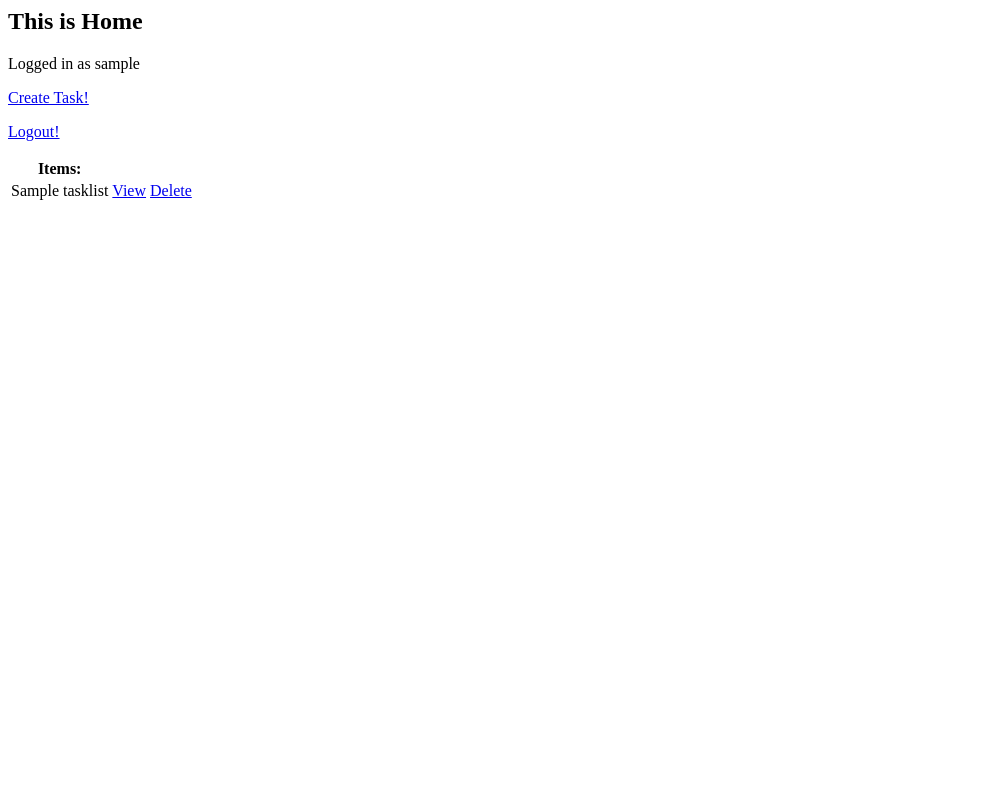
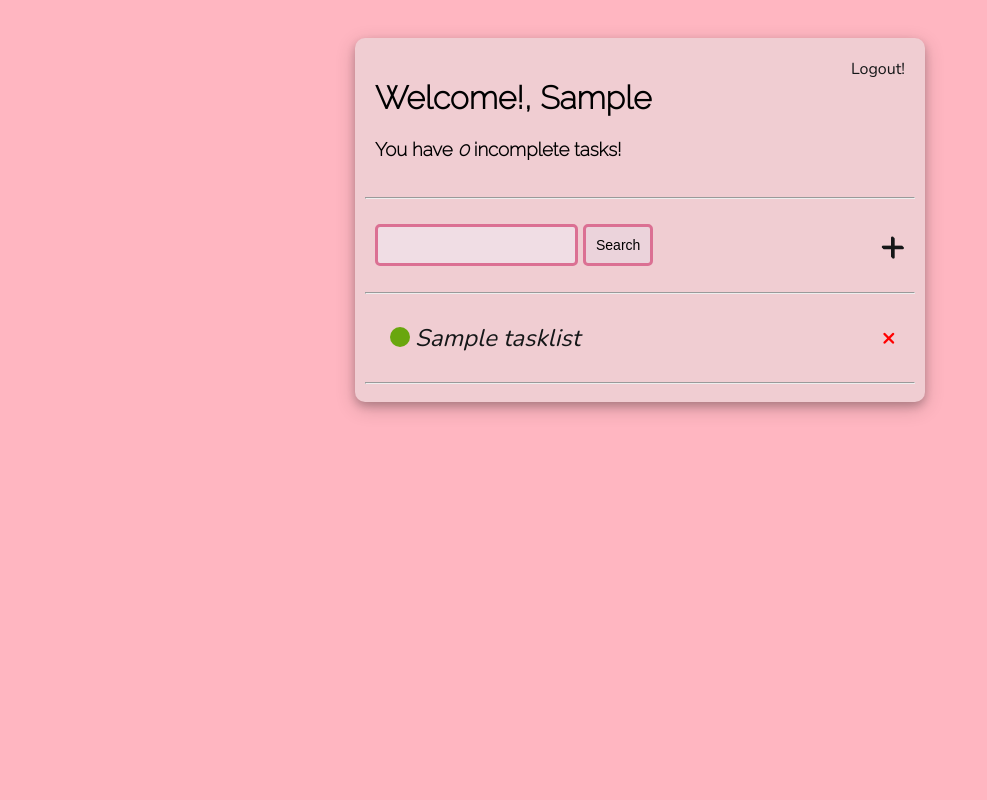
Before and after one commit to Parth-Kushwaha/todo, a Django app: page /home/ in a window 1280 px wide. Shown: the whole page, without its empty margins (0-987 px from the left). Run offline with Django 4.2, Linux system fonts and the light colour scheme; a user stored in the database is signed in; tables that the repository leaves empty hold one stand-in row (values such as "Sample post").

Commit message:
css implemented

```diff
--- a/authentication/templates/authentication/login_page.html
+++ b/authentication/templates/authentication/login_page.html
@@ -1,11 +1,12 @@
+{% extends 'base.html' %}
 {% block content %}
 
 <h2>LOGIN PAGE</h2>
-{{message}}
+
 <form method='post'>
     {{form.as_p}}
     {% csrf_token %}
-    <button type='submit'>LOGIN</button>
+    <button class='button' type='submit'>LOGIN</button>
 </form>
 <a href='{% url "signup" %}'><p>Not Registered yet? Click to Register!</p></a>
 {% endblock content %}
--- a/authentication/templates/authentication/signup_page.html
+++ b/authentication/templates/authentication/signup_page.html
@@ -1,10 +1,11 @@
+{% extends 'base.html' %}
 {% block content %}
 
 <h2>SIGNUP PAGE:</h2>
 <form method='post'>
     {{form.as_p}}
     {% csrf_token %}
-    <button type='submit'>Register!</button>
+    <button class='button' type='submit'>Register!</button>
 </form>
 <p>Already registered?, Go to <a href='{% url "login" %}'>Login</a></p>
 {% endblock content %}
--- a/authentication/views.py
+++ b/authentication/views.py
@@ -3,7 +3,6 @@ from django.contrib.auth import login,logout, authenticate
 from . import forms
 
 def login_user(request):
-    message='message:'
     form=forms.loginForm()
     if request.method=='POST':
         form=forms.loginForm(request.POST)
@@ -17,7 +16,7 @@ def login_user(request):
                 return redirect('home')
             else:
                 message='Login Failed'
-    return render(request, 'authentication/login_page.html', context={'form':form, 'message':message})
+    return render(request, 'authentication/login_page.html', context={'form':form})
 
 def signup_user(request):
     form=forms.SignUpForm()
--- a/tasklist/templates/tasklist/delete_confirm.html
+++ b/tasklist/templates/tasklist/delete_confirm.html
@@ -1,8 +1,9 @@
+{% extends 'base.html' %}
 {% block content %}
 <h2>Are you sure you want to delete this task?</h2>
 <form method='post'>
     {% csrf_token %}
-    <button type='submit'>Delete</button>
+    <button class='button' type='submit'>Delete</button>
 </form>
 
 {% endblock %}
--- a/tasklist/templates/tasklist/edit_task.html
+++ b/tasklist/templates/tasklist/edit_task.html
@@ -1,8 +1,9 @@
+{% extends 'base.html' %}
 {% block content %}
 <h3> Task: </h3>
 <form method='post'>
     {{edit_form.as_p}}
     {% csrf_token %}
-    <button type='submit'>Done</button>
+    <button class='button' type='submit'>Done</button>
 </form>
 {% endblock %}
--- a/tasklist/templates/tasklist/home.html
+++ b/tasklist/templates/tasklist/home.html
@@ -1,23 +1,51 @@
+{% extends 'base.html' %}
 {% block content %}
-<h2>This is Home</h2>
-<p>Logged in as {{user.username}}</p>
-<a href='{% url "task-form" %}'><p>Create Task!</p></a>
-<a href='{% url "logout-user" %}'><p>Logout!</p></a>
-<table>
-    <tr>
-        <th>Items: </th>
-        <th></th>
-    </tr>
+<div class='header-bar'>
+    <div>
+        <h1>Welcome!, {{user.username | capfirst}}</h1>
+        <h3> You have <i>{{count}}</i> incomplete task{{count|pluralize:'s'}}!</h3>
+    </div>
+
+    <a href='{% url "logout-user" %}'>Logout!</a>
+</div>
+
+<hr/>
+
+<div id='search-create-wrapper'>
+    <form method='get' class="search-form">
+        <input type='text' name="search-area" value="{{search}}"/>
+        <input class='button' type='submit' value='Search' />
+    </form>
+    <a id='add-link' href='{% url "task-form" %}'>&#43;</a>
+</div>
+
+<hr/>
+<div class='task-items-wrapper'>
     {% for task in items %}
-    <tr>
-        <td>{{task.title}} </td>
-        <td><a href='{% url "edit-task" task.id %}'>View</a></td>
-        <td><a href='{% url "delete-task" task.id %}'>Delete</a></td>
-    </tr>
+    <div class='task-wrapper'>
+        {% if task.complete %}
+            <div class='task-title'>
+                <div class='task-complete-icon'></div>
+                <i><a href="{% url 'edit-task' task.id %}">{{task.title}}</a></i>
+            </div>
+            <a class='delete-link' href='{% url "delete-task" task.id %}'>&#215;</a>
 
+        {% else %}
+            <div class='task-title'>
+                <div class='task-incomplete-icon'></div>
+                <a href="{% url 'edit-task' task.id %}">{{task.title}}</a>
+            </div>
+            <a class='delete-link' href='{% url "delete-task" task.id %}'>&#215;</a>
+
+        {% endif%}
+
+    </div>
+    <hr/>
     {% empty %}
-    <p>No Items</p>
+    <h3>No Items</h3>
     {% endfor %}
-</table>
+</div>
+
+
 
 {% endblock content %}
--- a/tasklist/templates/tasklist/task_form.html
+++ b/tasklist/templates/tasklist/task_form.html
@@ -1,9 +1,10 @@
+{% extends 'base.html' %}
 {% block content %}
 <h2>Create a task: </h2>
 <form method='post'>
     {{form.as_p}}
     {% csrf_token %}
-    <button type='submit'>Create!</button>
+    <button class='button' type='submit'>Create!</button>
 </form>
 {{message}}
 {% endblock %}
--- a/tasklist/views.py
+++ b/tasklist/views.py
@@ -6,8 +6,17 @@ from . import forms
 # Create your views here.
 @login_required
 def home_view(request):
-    items= TaskList.objects.all()
-    return render(request, 'tasklist/home.html',context={"items":items})
+    items= TaskList.objects.filter(user=request.user)
+    incomplete_items=TaskList.objects.filter(user=request.user,complete=False).count()
+
+    search_input=request.GET.get('search-area') or ''
+    if search_input:
+        items=TaskList.objects.filter(user=request.user, title__icontains=search_input)
+
+    context={"items":items,
+              'count':incomplete_items,
+              'search':search_input}
+    return render(request, 'tasklist/home.html',context)
 
 @login_required
 def task_create(request):
--- /dev/null
+++ b/templates/base.html
@@ -0,0 +1,143 @@
+<!DOCTYPE html>
+<html lang="en">
+<head>
+    <meta charset="UTF-8">
+    <meta name="viewport" content="width=device-width, initial-scale=1.0">
+    <link rel="preconnect" href="https://fonts.googleapis.com">
+    <link rel="preconnect" href="https://fonts.gstatic.com" crossorigin>
+    <link href="https://fonts.googleapis.com/css2?family=Nunito:wght@300&family=Open+Sans:wght@400;600&family=Playfair+Display:wght@400;600&family=Raleway:wght@200&display=swap" rel="stylesheet">
+
+    <title>To-Do App</title>
+    <style>
+        body {
+            background-color: lightpink;
+            font-family: 'Nunito', sans-serif;
+            padding-top: 30px;
+        }
+
+        h1,
+        h2,
+        h3,
+        h4 {
+            font-family: 'Raleway', sans-serif;
+        }
+
+        a,
+        p {
+            color: #151718;
+        }
+
+        .container {
+            background-color: rgb(240, 205, 210);
+            max-width: 550px;
+            margin: auto;
+            padding: 10px;
+            border-radius: 10px;
+            box-shadow: 0 4px 8px 0 rgba(0, 0, 0, 0.2), 0 6px 20px 0 rgba(0, 0, 0, 0.19);
+        }
+
+        .header-bar {
+
+            display: flex;
+            justify-content: space-between;
+            padding:10px;
+            border-radius: 5px 5px 0 0;
+        }
+
+        .header-bar a {
+            text-decoration: none;
+        }
+
+        #search-create-wrapper {
+            display: flex;
+            justify-content: space-between;
+            align-items: center;
+            padding: 10px;
+
+
+        }
+
+        #add-link {
+            text-decoration: none;
+            font-size: 42px;
+            text-shadow: 1px 1px;
+        }
+
+
+
+        input[type=text],
+        input[type=password],
+        textarea {
+            background-color: rgb(240, 221, 228);
+            border: 3px solid palevioletred;
+            border-radius: 5px;
+            padding: 10px;
+            width: 90%;
+            max-width: 90%;
+        }
+
+        .button {
+            border: 3px solid palevioletred ;
+            background-color: rgb(235, 211, 219);
+            padding: 10px;
+            font-size: 14px;
+            border-radius: 5px;
+            cursor: pointer;
+            text-decoration: none;
+            margin-left: 5px;
+        }
+
+        .search-form {
+            display: flex;
+        }
+
+        .task-wrapper {
+            display: flex;
+            align-items: center;
+            justify-content: space-between;
+            padding: 20px;
+        }
+
+        .task-title {
+            display: flex;
+        }
+
+        .task-title a {
+            font-size:x-large;
+            text-decoration: none;
+        }
+
+        .task-complete-icon {
+            height: 20px;
+            margin: 5px;
+            width: 20px;
+            border-radius: 50%;
+            background-color: rgb(105, 166, 14);
+
+        }
+
+        .task-incomplete-icon {
+            height: 20px;
+            width: 20px;
+            background-color: white;
+            border-radius: 50%;
+            margin: 5px;
+        }
+
+        .delete-link {
+            font-size: 22px;
+            font-weight: 900;
+            color: red;
+            line-height: 0;
+            text-decoration: none;
+        }
+    </style>
+</head>
+<body>
+    <div class="container">
+        {% block content %}
+        {% endblock %}
+    </div>
+
+</body>
+</html>
--- a/todo/settings.py
+++ b/todo/settings.py
@@ -119,3 +119,5 @@ STATIC_URL = 'static/'
 DEFAULT_AUTO_FIELD = 'django.db.models.BigAutoField'
 
 AUTH_USER_MODEL='authentication.User'
+
+LOGIN_URL='login'
--- a/todo/urls.py
+++ b/todo/urls.py
@@ -21,11 +21,14 @@ import tasklist.views
 
 urlpatterns = [
     path('admin/', admin.site.urls),
+
     path('', authentication.views.login_user, name='login' ),
+    path('logout/', authentication.views.logout_user,name='logout-user'),
     path('signup/',authentication.views.signup_user,name='signup'),
+
     path('home/',tasklist.views.home_view, name='home'),
     path('createtask/',tasklist.views.task_create,name='task-form'),
     path('edittask/<int:task_id>', tasklist.views.task_change, name='edit-task'),
     path('deletetask/<int:task_id>', tasklist.views.task_delete, name='delete-task'),
-    path('logout/', authentication.views.logout_user,name='logout-user'),
+
 ]
```
